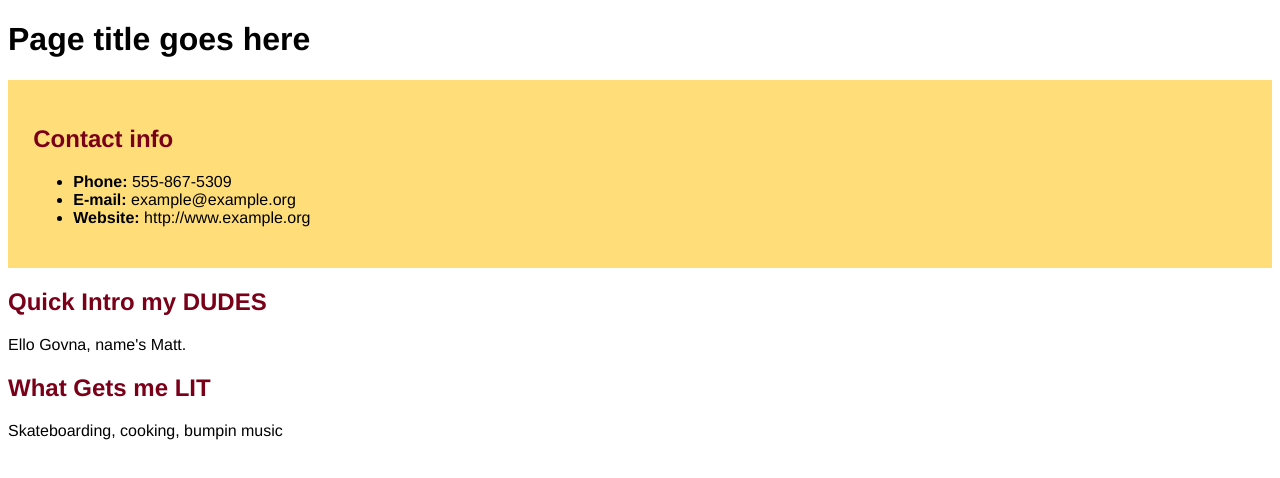
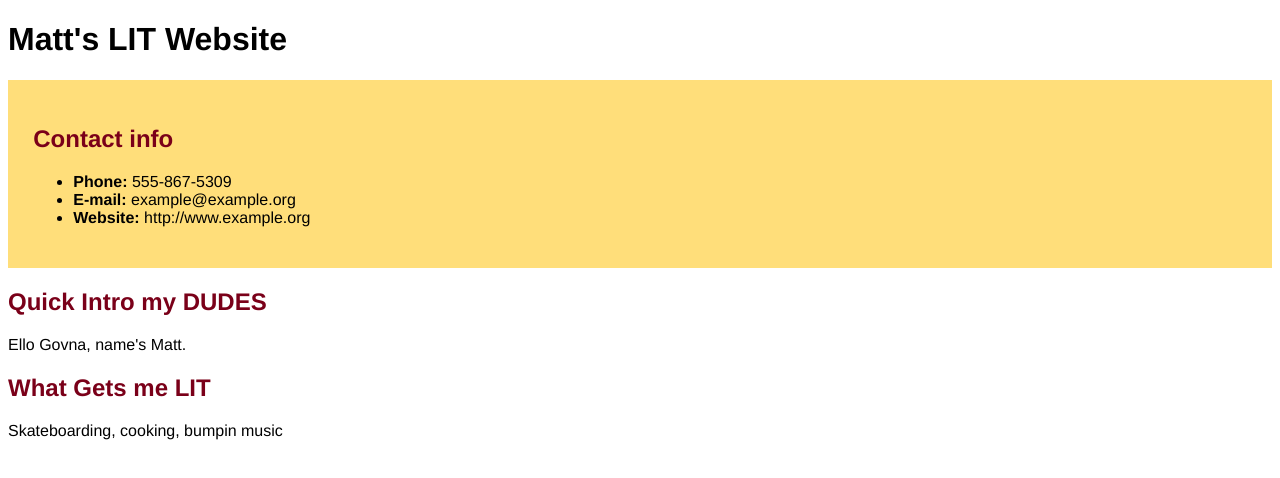
Before and after one commit to Mai-Kh/my-sitebruh, a plain HTML site: page index.html in a window 1280 px wide. Drawn offline with Linux system fonts and the light colour scheme.

Commit message:
added title

```diff
--- a/index.html
+++ b/index.html
@@ -6,7 +6,7 @@
 
 <body>
 
-<h1>Page title goes here</h1>
+<h1>Matt's LIT Website</h1>
 
 <div id="contact">
 <h2>Contact info</h2>
```
